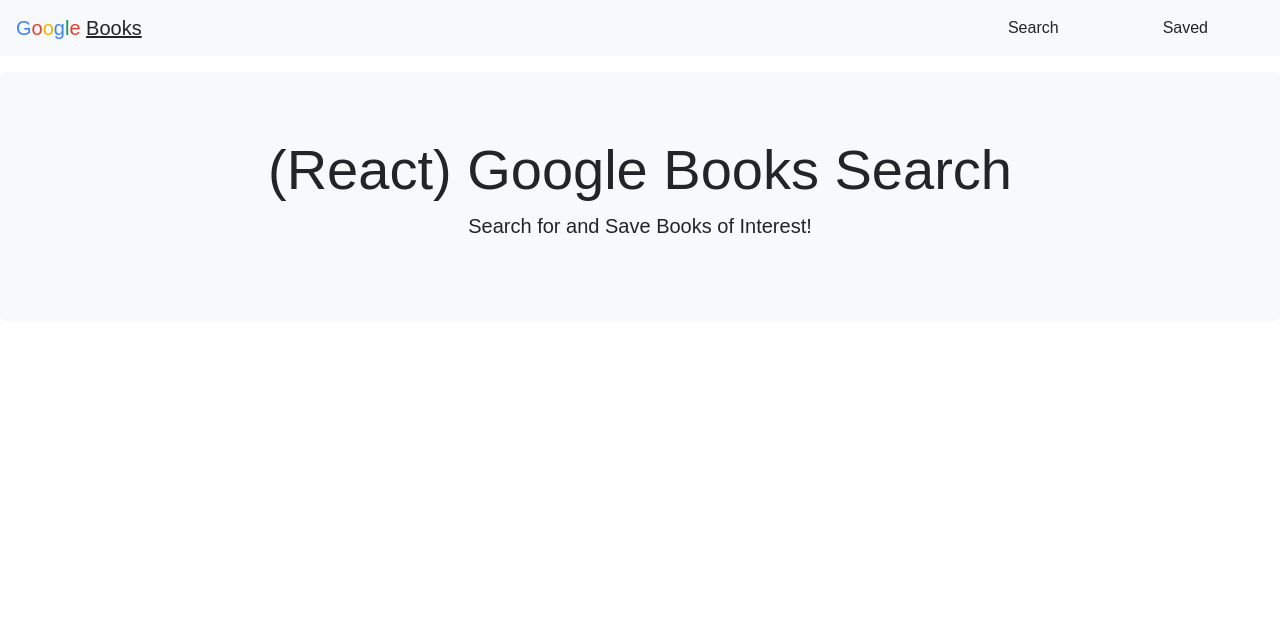
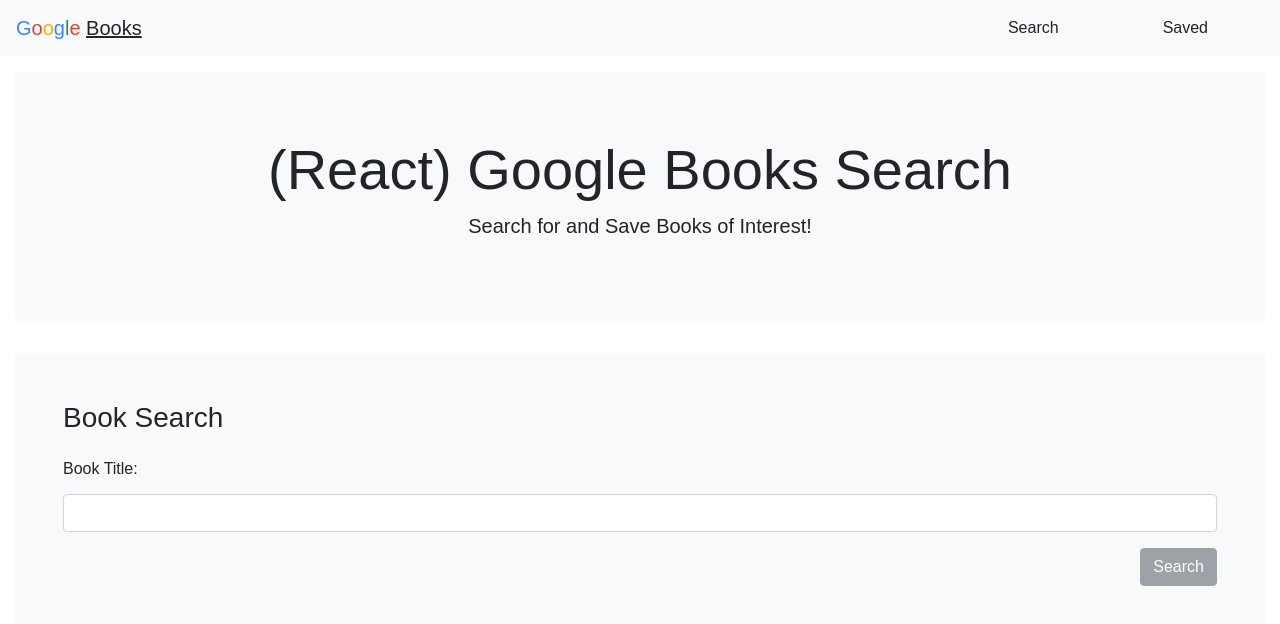
Before and after one commit to adishthapa/UNCBootcamp-HW20-Google-Books-Search, a React (Create React App) app in the folder client/: page / in a window 1280 px wide. Shown: the top 624 px of the page. Built offline with nearby package versions, Linux system fonts and the light colour scheme.

Commit message:
Added form component to the app

```diff
--- a/client/src/App.js
+++ b/client/src/App.js
@@ -1,13 +1,13 @@
 import React from "react";
 import "./App.css";
 import NavBar from "./components/NavBar";
-import Jumbotron from "./components/Jumbotron";
+import Books from "./pages/Books";
 
 function App() {
   return (
     <div>
       <NavBar />
-      <Jumbotron />
+      <Books />
     </div>
   );
 }
--- /dev/null
+++ b/client/src/components/Form/FormBtn.js
@@ -0,0 +1,13 @@
+import React from "react";
+
+export function FormBtn(props) {
+  return (
+    <button
+      {...props}
+      style={{ float: "right", marginBottom: 10 }}
+      className="btn btn-secondary"
+    >
+      {props.children}
+    </button>
+  );
+}
--- /dev/null
+++ b/client/src/components/Form/Input.js
@@ -0,0 +1,9 @@
+import React from "react";
+
+export function Input(props) {
+  return (
+    <div className="form-group">
+      <input className="form-control" {...props} />
+    </div>
+  );
+}
--- /dev/null
+++ b/client/src/components/Form/index.js
@@ -0,0 +1,2 @@
+export * from "./Input";
+export * from "./FormBtn";
--- /dev/null
+++ b/client/src/pages/Books.js
@@ -0,0 +1,43 @@
+import React, { Component } from "react";
+import Jumbotron from "../components/Jumbotron";
+import { Input, FormBtn } from "../components/Form";
+
+class Books extends Component {
+  state = {
+    books: [],
+    title: "",
+    authors: [],
+    description: "",
+    image: "",
+    link: ""
+  };
+
+  handleInputChange = event => {
+    const { name, value } = event.target;
+    this.setState({
+      [name]: value
+    });
+  };
+
+  render() {
+    return (
+      <div className="container-fluid">
+        <Jumbotron />
+        <div className="bg-light p-5">
+          <h3 className="pb-3">Book Search</h3>
+          <h6 className="pb-2">Book Title:</h6>
+          <form className="pb-5">
+            <Input
+              value={this.state.title}
+              onChange={this.handleInputChange}
+              name="title"
+            />
+            <FormBtn disabled={!this.state.title}>Search</FormBtn>
+          </form>
+        </div>
+      </div>
+    );
+  }
+}
+
+export default Books;
--- /dev/null
+++ b/client/src/pages/index.js
@@ -0,0 +1 @@
+export { default } from "./Books.js";
```
Also changed, not shown: client/src/utils/API.js (added, +20 -0 lines), 1 other file (tests, documents, lock files or other folders).
